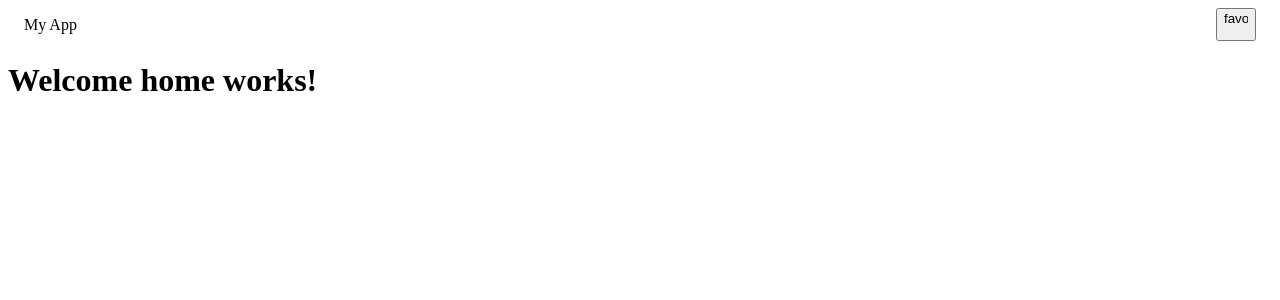
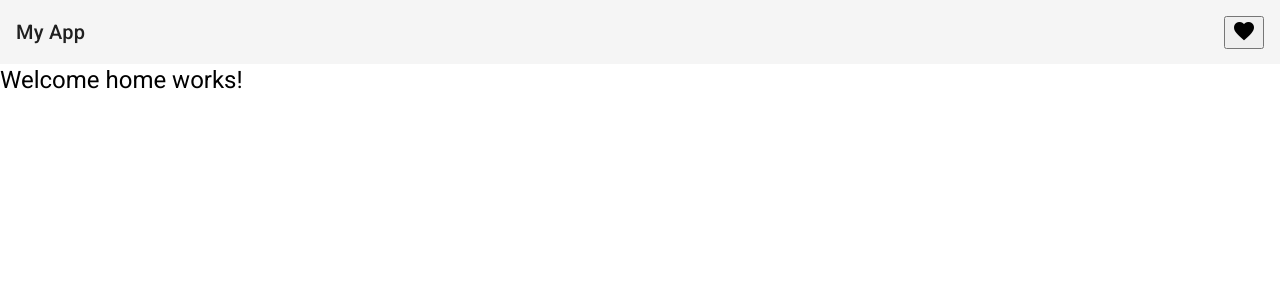
Before and after one commit to Vsjee/angular-test, an Angular app: page /home in a window 1280 px wide. Shown: the top 300 px of the page. Built offline with nearby package versions, Linux system fonts and the light colour scheme.

Commit message:
min conf and add @angular/material

```diff
--- a/angular.json
+++ b/angular.json
@@ -30,6 +30,7 @@
               "src/assets"
             ],
             "styles": [
+              "@angular/material/prebuilt-themes/deeppurple-amber.css",
               "src/styles.scss"
             ],
             "scripts": []
@@ -93,6 +94,7 @@
               "src/assets"
             ],
             "styles": [
+              "@angular/material/prebuilt-themes/deeppurple-amber.css",
               "src/styles.scss"
             ],
             "scripts": []
--- a/package.json
+++ b/package.json
@@ -11,10 +11,12 @@
   "private": true,
   "dependencies": {
     "@angular/animations": "^15.0.0",
+    "@angular/cdk": "^15.0.2",
     "@angular/common": "^15.0.0",
     "@angular/compiler": "^15.0.0",
     "@angular/core": "^15.0.0",
     "@angular/forms": "^15.0.0",
+    "@angular/material": "^15.0.2",
     "@angular/platform-browser": "^15.0.0",
     "@angular/platform-browser-dynamic": "^15.0.0",
     "@angular/router": "^15.0.0",
--- a/src/index.html
+++ b/src/index.html
@@ -6,8 +6,11 @@
   <base href="/">
   <meta name="viewport" content="width=device-width, initial-scale=1">
   <link rel="icon" type="image/x-icon" href="favicon.ico">
+  <link rel="preconnect" href="https://fonts.gstatic.com">
+  <link href="https://fonts.googleapis.com/css2?family=Roboto:wght@300;400;500&display=swap" rel="stylesheet">
+  <link href="https://fonts.googleapis.com/icon?family=Material+Icons" rel="stylesheet">
 </head>
-<body>
+<body class="mat-typography">
   <app-root></app-root>
 </body>
 </html>
--- a/src/main.ts
+++ b/src/main.ts
@@ -2,6 +2,6 @@
 
 import { AppModule } from './app/app.module';
 
-
-platformBrowserDynamic().bootstrapModule(AppModule)
-  .catch(err => console.error(err));
+platformBrowserDynamic()
+  .bootstrapModule(AppModule)
+  .catch((err) => console.error(err));
--- a/src/styles.scss
+++ b/src/styles.scss
@@ -1 +1,4 @@
 /* You can add global styles to this file, and also import other style files */
+
+html, body { height: 100%; }
+body { margin: 0; font-family: Roboto, "Helvetica Neue", sans-serif; }
--- a/tsconfig.json
+++ b/tsconfig.json
@@ -19,10 +19,7 @@
     "target": "ES2022",
     "module": "ES2022",
     "useDefineForClassFields": false,
-    "lib": [
-      "ES2022",
-      "dom"
-    ]
+    "lib": ["ES2022", "dom"]
   },
   "angularCompilerOptions": {
     "enableI18nLegacyMessageIdFormat": false,
```
Also changed, not shown: 1 other file (tests, documents, lock files or other folders).
